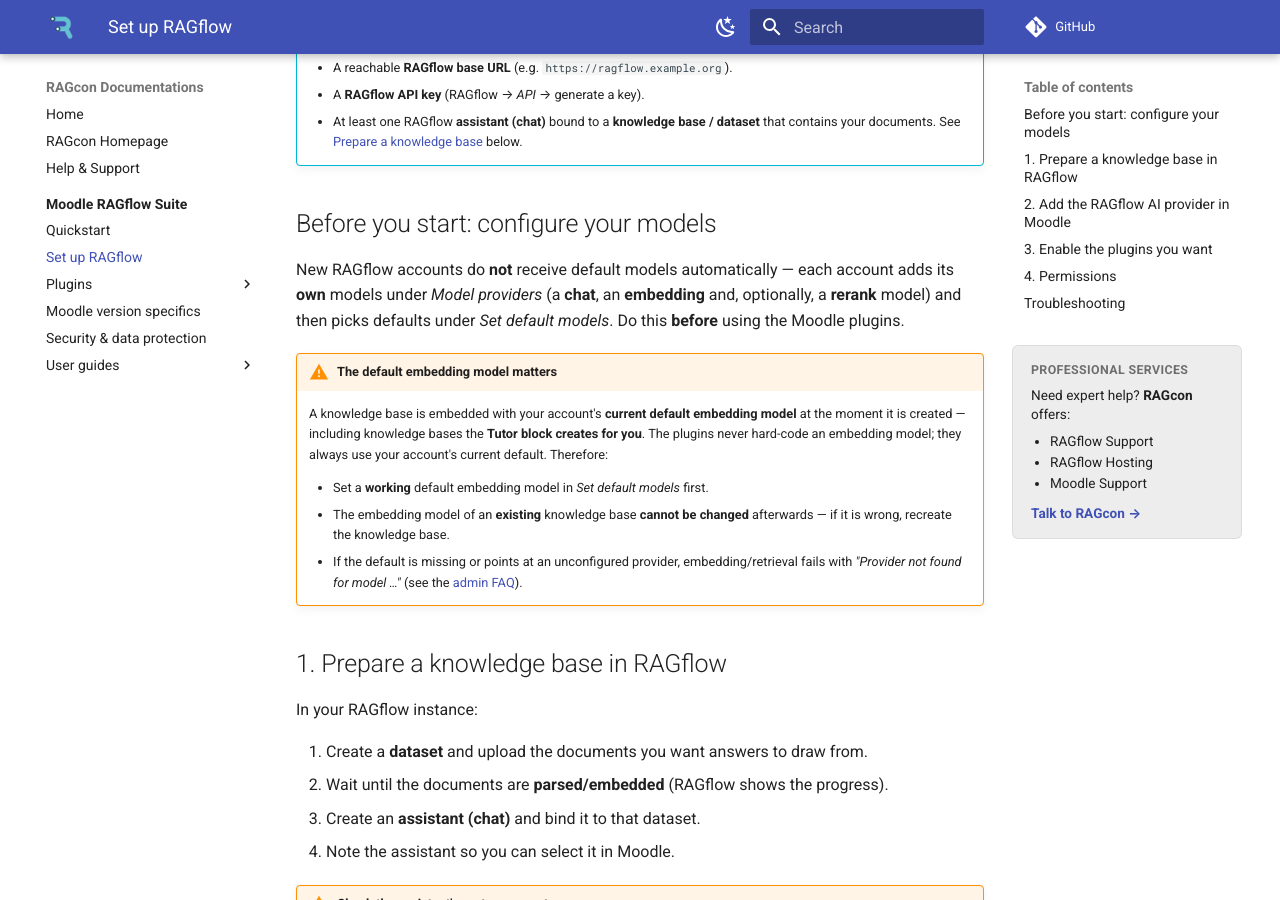
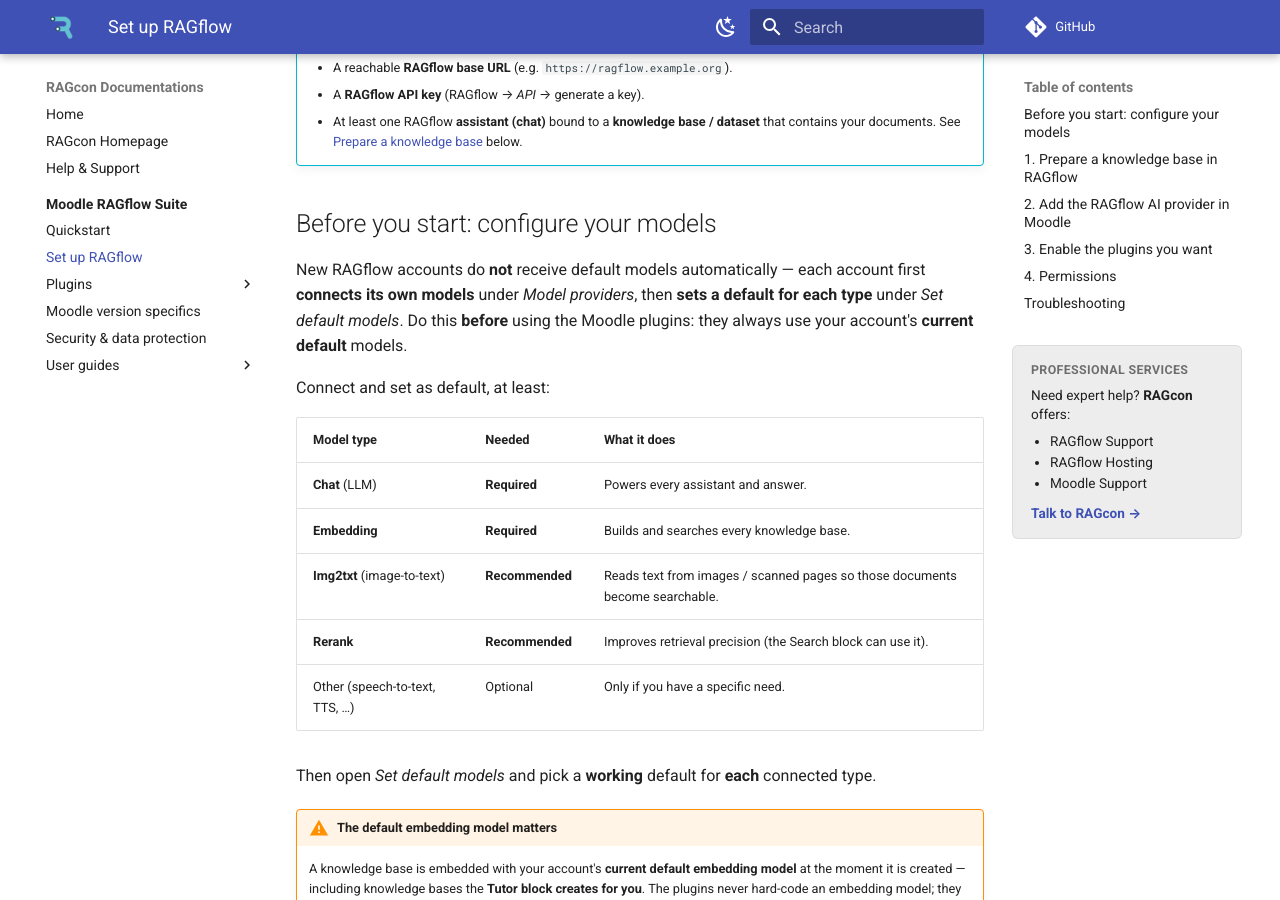
Before and after one commit to ragcon-ai/ragcon-docs, an MkDocs documentation site: the page built from docs/moodle-ragflow/setup-ragflow.md, in a window 1280 px wide and 900 px high, scrolled down 249 px. Built offline with MkDocs 1.6.1 and Material for MkDocs 9.7.7, drawn with Linux system fonts in a browser that asks for light colours; comment, search, counter and statistics services are not loaded.

Commit message:
setup-ragflow: spell out which RAGflow models to connect + link from Quickstart
List the model types to connect and set as defaults — chat + embedding
(required), img2txt + rerank (recommended), others optional — since new RAGflow
accounts get no defaults and the plugins always use the account's current
defaults. Link the Quickstart "Prepare RAGflow" step to this page.

Co-authored-by: Andre-learnbox <190774222+Andre-learnbox@users.noreply.github.com>
Co-authored-by: Claude Opus 4.8 <noreply@anthropic.com>

```diff
--- a/docs/moodle-ragflow/setup-ragflow.md
+++ b/docs/moodle-ragflow/setup-ragflow.md
@@ -14,9 +14,21 @@ provider, so you only do this setup a single time.
 <!-- shot:setup-01 -->
 <!-- shot:setup-02 -->
 
-New RAGflow accounts do **not** receive default models automatically — each account adds its **own**
-models under *Model providers* (a **chat**, an **embedding** and, optionally, a **rerank** model) and then
-picks defaults under *Set default models*. Do this **before** using the Moodle plugins.
+New RAGflow accounts do **not** receive default models automatically — each account first **connects its
+own models** under *Model providers*, then **sets a default for each type** under *Set default models*. Do
+this **before** using the Moodle plugins: they always use your account's **current default** models.
+
+Connect and set as default, at least:
+
+| Model type | Needed | What it does |
+|---|---|---|
+| **Chat** (LLM) | **Required** | Powers every assistant and answer. |
+| **Embedding** | **Required** | Builds and searches every knowledge base. |
+| **Img2txt** (image-to-text) | **Recommended** | Reads text from images / scanned pages so those documents become searchable. |
+| **Rerank** | **Recommended** | Improves retrieval precision (the Search block can use it). |
+| Other (speech-to-text, TTS, …) | Optional | Only if you have a specific need. |
+
+Then open *Set default models* and pick a **working** default for **each** connected type.
 
 !!! warning "The default embedding model matters"
     A knowledge base is embedded with your account's **current default embedding model** at the moment it
```
Also changed, not shown: docs/moodle-ragflow/quickstart.md (+2 -1 lines).
